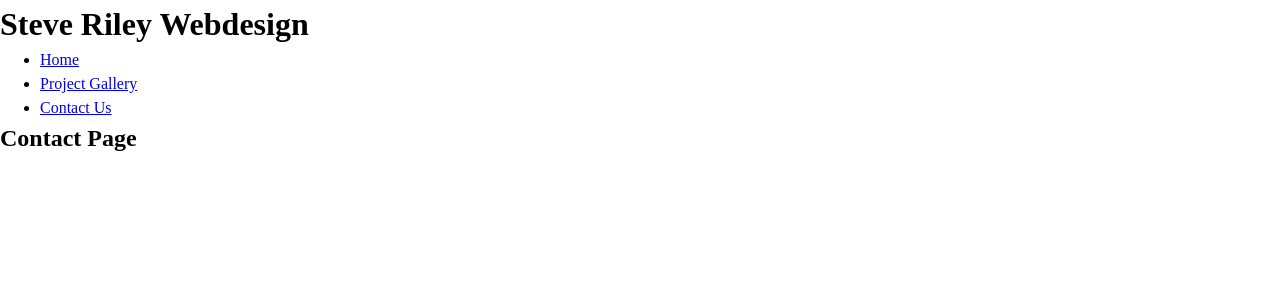
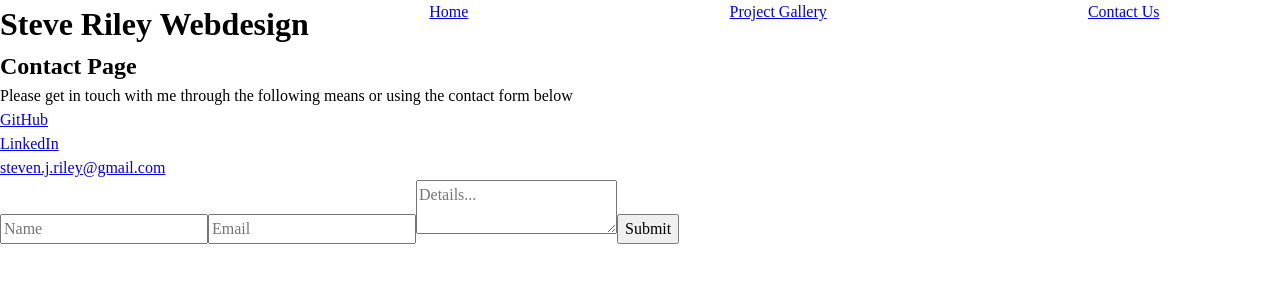
Before and after one commit to SteveJR86/BC-React-Portfolio, a React (Create React App) app: page /Contact in a window 1280 px wide. Shown: the top 300 px of the page. Built offline with nearby package versions, Linux system fonts and the light colour scheme.

Commit message:
styling started on navbar and project gallery

```diff
--- a/public/style.css
+++ b/public/style.css
@@ -52,3 +52,9 @@ p, h1, h2, h3, h4, h5, h6 {
 #root, #__next {
   isolation: isolate;
 }
+
+/* my own additional resets */
+
+ul {
+  padding: 0;
+}
--- /dev/null
+++ b/src/components/ContactForm.js
@@ -0,0 +1,12 @@
+function ContactForm(){
+  return(
+    <form>
+      <input type="text" placeholder="Name"></input>
+      <input type="email" placeholder="Email"></input>
+      <textarea placeholder="Details..."></textarea>
+      <button type="submit">Submit</button>
+    </form>
+  )
+}
+
+export default ContactForm;
--- a/src/components/Gallery.js
+++ b/src/components/Gallery.js
@@ -1,12 +1,21 @@
 import GalleryItem from "./GalleryItem";
 
 function Gallery(props){
+  const style = {
+    display: "flex",
+    flexWrap: "wrap",
+    gap: "10px",
+    justifyContent: "center"
+  }
+
   return (
     <>
       <h2>Project Gallery</h2>
-      {props.projects.map((projectDetails) => (
-        <GalleryItem key={projectDetails.name} name={projectDetails.name} image={projectDetails.image} />
-      ))}
+      <div style={style}>
+        {props.projects.map((projectDetails) => (
+          <GalleryItem key={projectDetails.name} name={projectDetails.name} image={projectDetails.image} />
+        ))}
+      </div>
     </>
   )
 }
--- a/src/components/GalleryItem.js
+++ b/src/components/GalleryItem.js
@@ -1,13 +1,20 @@
 import { NavLink } from "react-router-dom";
 
 function GalleryItem(props) {
+  const style={
+    backgroundColor: "#cccccc",
+    minWidth: "280px",
+    justifyContent: "center",
+    borderRadius: "10px",
+    overflow: "hidden",
+    position: "relative"
+  }
+
   return(
-    <NavLink to={props.name}>
-      <article>
-        <h3>{props.name}</h3>
-        <img src={props.image} />
-      </article>
-    </NavLink>
+    <article style={style}>
+      <NavLink style={{position: "absolute", top: "5px", left: "5px", backgroundColor: "#cccccc", padding: "10px"}} to={props.name}>{props.name}</NavLink>
+      <img style={{height: "100%", width: "100%"}} src={props.image.url} alt={props.image.alt} />
+    </article>
   )
 }
 
--- a/src/components/Header.js
+++ b/src/components/Header.js
@@ -2,7 +2,7 @@ import NavBar from './NavBar'
 
 function Header(){
   return(
-    <header>
+    <header style={{display: "flex", flexWrap: "wrap"}}>
       <h1>Steve Riley Webdesign</h1>
       <NavBar />
     </header>
--- a/src/components/NavBar.js
+++ b/src/components/NavBar.js
@@ -2,8 +2,8 @@ import { NavLink } from "react-router-dom";
 
 function NavBar(){
   return (
-    <nav>
-      <ul>
+    <nav style={{flex: "auto"}}>
+      <ul style={{display: "flex", listStyleType: "none", gap: "20px", justifyContent: "space-around"}}>
         <li>
           <NavLink
             to='/'
--- a/src/components/SpecificProject.js
+++ b/src/components/SpecificProject.js
@@ -5,6 +5,16 @@ function SpecificProject(props){
     <>
       <h2>{props.projectDetails.name}</h2>
       <NavLink to='/projectgallery'>Back to Project Gallery</NavLink>
+      <img src={props.projectDetails.image.url} alt={props.projectDetails.image.alt} />
+      <p>{props.projectDetails.description}</p>
+      <h3>Tech Stack</h3>
+      <ul>
+        {props.projectDetails.techStack.map((tech) => <li>{tech}</li>)}
+      </ul>
+      <h3>GitHub Repo</h3>
+      <a href={props.projectDetails.repo}>{props.projectDetails.repo}</a>
+      <h3>Link to Live Site</h3>
+      <a href={props.projectDetails.site}>{props.projectDetails.site}</a>
     </>
   )
 }
--- a/src/pages/Contact.js
+++ b/src/pages/Contact.js
@@ -1,6 +1,17 @@
+import ContactForm from "../components/ContactForm";
+
 function Contact(){
   return (
-    <h2>Contact Page</h2>
+    <main>
+      <h2>Contact Page</h2>
+      <p>Please get in touch with me through the following means or using the contact form below</p>
+      <ul>
+        <li><a href='https://github.com'>GitHub</a></li>
+        <li><a href='https://linkedin.com'>LinkedIn</a></li>
+        <li><a href='mailto:steven.j.riley@gmail.com'>steven.j.riley@gmail.com</a></li>
+      </ul>
+      <ContactForm />
+    </main>
   )
 }
 
--- a/src/pages/Home.js
+++ b/src/pages/Home.js
@@ -1,6 +1,15 @@
 function Home(){
   return (
-    <h2>Home Page</h2>
+    <main>
+      <h2>Home Page</h2>
+      <img src='https://placekitten.com/300/300' alt='kitten who is head of design' />
+      <h3>Making the web more accessible</h3>
+      <p>
+        Welcome to my portfolio website where you can see some of my previous work
+        and get in touch to find out how I can help you improve your presence on the
+        internet in a way thats accessible to all.
+      </p>
+    </main>
   )
 }
 
--- a/src/projects.json
+++ b/src/projects.json
@@ -1,26 +1,46 @@
 [
   {
     "name": "Project 1",
-    "image": "https://placekitten.com/200/300",
+    "image": {
+      "url": "https://placekitten.com/200/300",
+      "alt": "Description of the image"
+      },
     "repo": "https://placekitten.com/200/300",
-    "site": "https://placekitten.com/200/300"
+    "site": "https://placekitten.com/200/300",
+    "description": "A description of the website and what it does.",
+    "techStack": ["HTML5", "CSS3", "JavaScript", "React"]
   },
   {
     "name": "Project 2",
-    "image": "https://placekitten.com/201/300",
+    "image": {
+      "url": "https://placekitten.com/201/300",
+      "alt": "Description of the image"
+      },
     "repo": "https://placekitten.com/201/300",
-    "site": "https://placekitten.com/201/300"
+    "site": "https://placekitten.com/201/300",
+    "description": "A description of the website and what it does.",
+    "techStack": ["HTML5", "CSS3", "JavaScript", "React"]
   },
   {
     "name": "Project 3",
-    "image": "https://placekitten.com/200/301",
+    "image": {
+      "url": "https://placekitten.com/200/301",
+      "alt": "Description of the image"
+      },
     "repo": "https://placekitten.com/200/301",
-    "site": "https://placekitten.com/200/301"
+    "site": "https://placekitten.com/200/301",
+    "description": "A description of the website and what it does.",
+    "techStack": ["HTML5", "CSS3", "JavaScript", "React"]
   },
   {
     "name": "Project 4",
-    "image": "https://placekitten.com/200/310",
+    "image": {
+      "url": "https://placekitten.com/200/310",
+      "alt": "Description of the image"
+      },
     "repo": "https://placekitten.com/200/310",
-    "site": "https://placekitten.com/200/310"
+    "site": "https://placekitten.com/200/310",
+    "description": "A description of the website and what it does.",
+    "techStack": ["HTML5", "CSS3", "JavaScript", "React"]
   }
 ]
```
